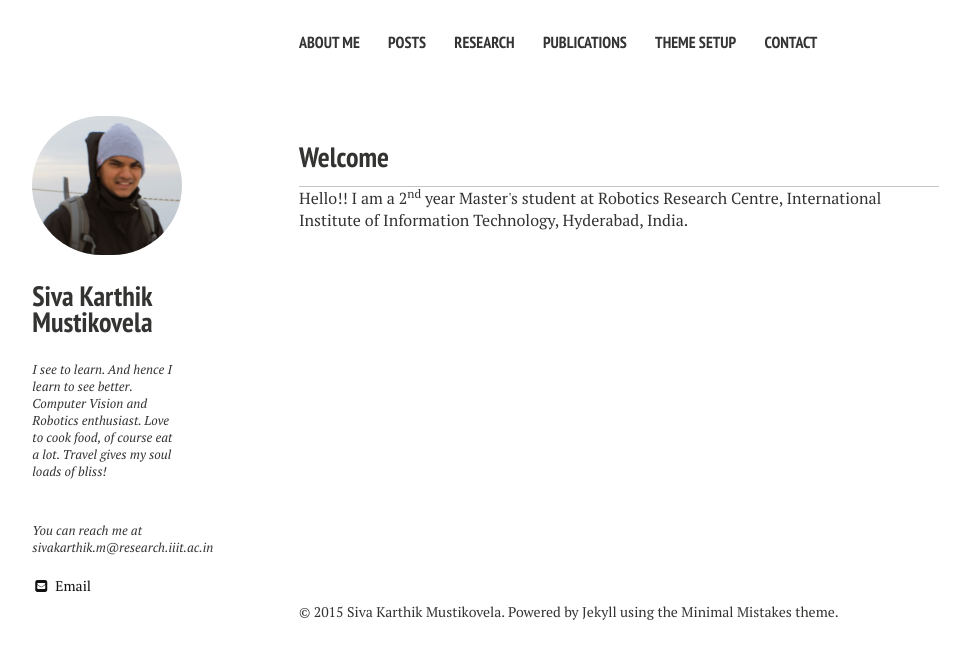
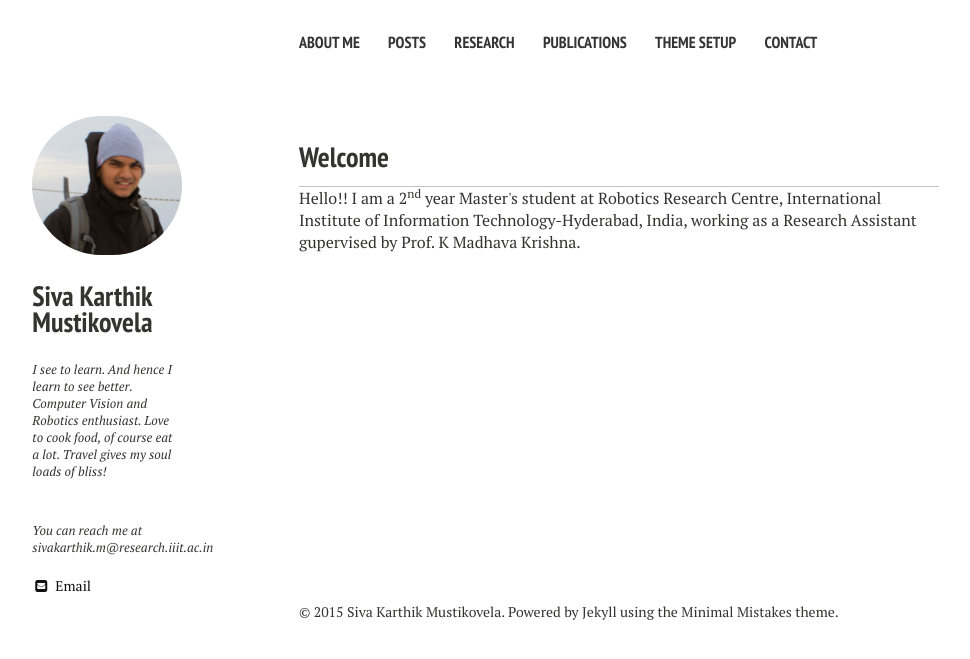
Before and after one commit to sivakm/sivakm.github.io, a Jekyll site: the page built from index.md, in a window 1280 px wide. Shown: the top 659 px of the page, without its empty margins (21-991 px from the left). Built offline with Jekyll 4.4.1, drawn with Linux system fonts in a browser that asks for light colours; nearby versions of some CDN libraries.

Commit message:
16feb2010

```diff
--- a/_layouts/home.html
+++ b/_layouts/home.html
@@ -19,7 +19,7 @@
   </div>
   <div id="index">
   <p>
-    <h3>Welcome</h3> Hello!! I am a 2<sup>nd</sup> year Master's student at Robotics Research Centre, International Institute of Information Technology, Hyderabad, India.
+    <h3>Welcome</h3> Hello!! I am a 2<sup>nd</sup> year Master's student at <a href="http://robotics.iiit.ac.in/"> Robotics Research Centre</a>, International Institute of Information Technology-Hyderabad, India, working as a Research Assistant gupervised by Prof. K Madhava Krishna.
   </p>
 
     <!--{% for post in site.posts limit:5 %}
```
